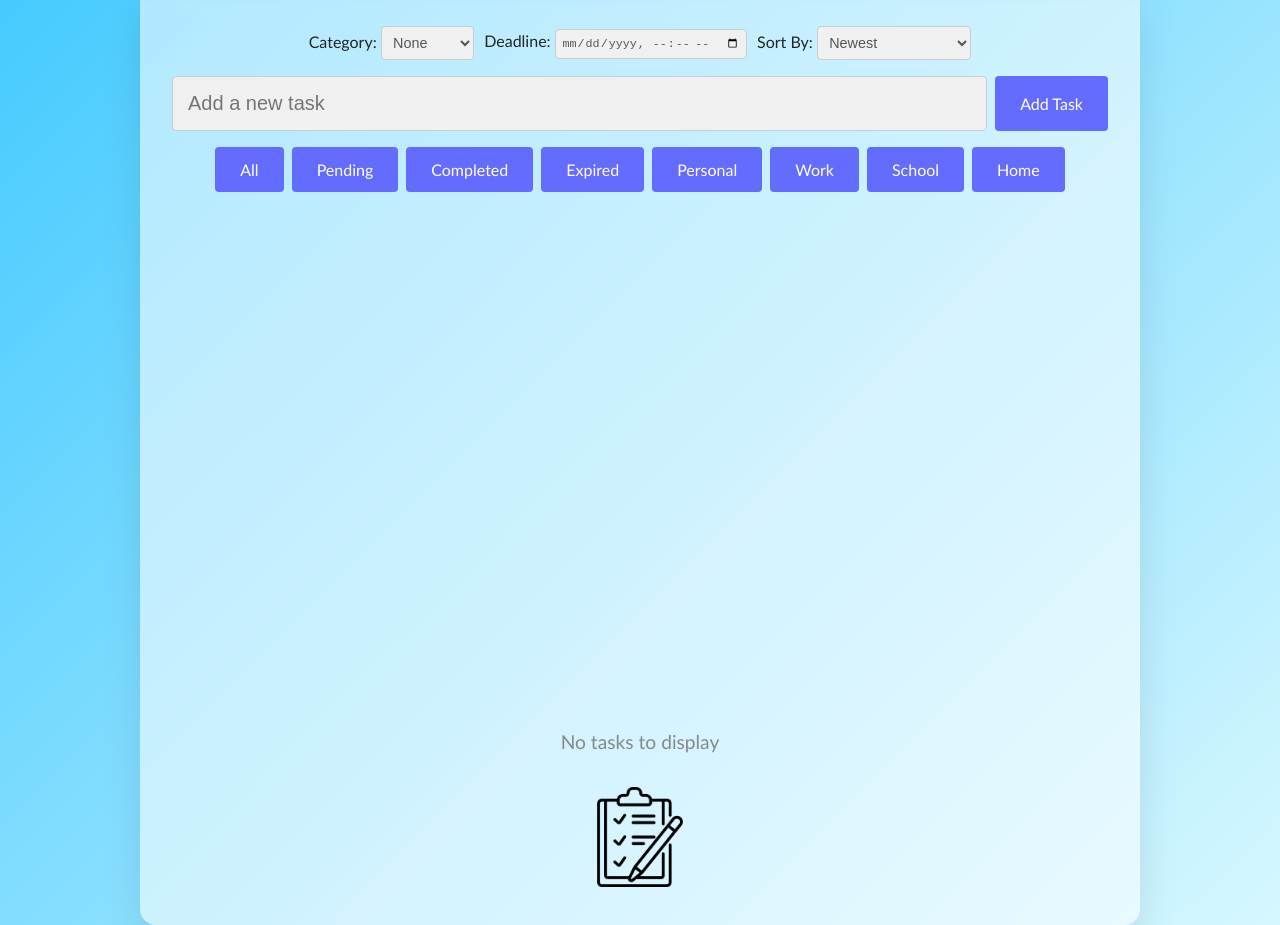
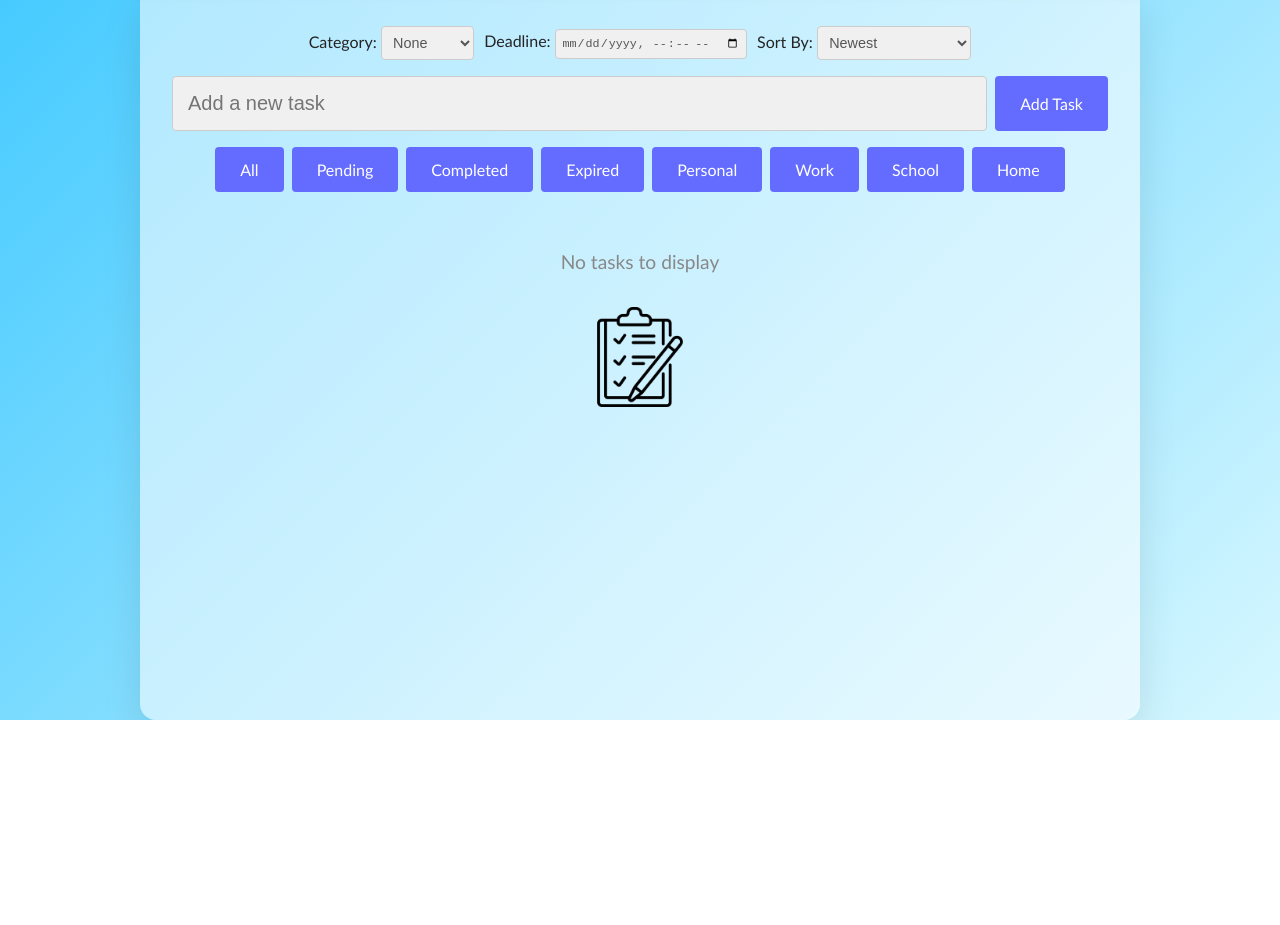
Before and after one commit to MJayConstantino/Activity1_To-do-list, a website built with Vite: page index.html in a window 1280 px wide. Shown: the part 120-1045 px from the top of the page. After the commit the page ends 840 px from the top, so only its background shows below. Built offline with nearby package versions, Linux system fonts and the light colour scheme.

Commit message:
small fix noTaskImage and text

```diff
--- a/index.html
+++ b/index.html
@@ -56,10 +56,10 @@
         </div>
         <div class="scrollable-task-list">
           <ul id="taskList"></ul>
-        </div>
-        <div id="noTasksContainer">
-          <p id="noTasksMessage">No tasks to display</p>
-          <img src="./src/images/no-tasks.png" alt="No tasks image" id="noTasksImage" />
+          <div id="noTasksContainer"></div>
+            <p id="noTasksMessage">No tasks to display</p>
+            <img src="./src/images/no-tasks.png" alt="No tasks image" id="noTasksImage" />
+          </div>
         </div>
       </div>
     </div>
--- a/src/main.ts
+++ b/src/main.ts
@@ -100,6 +100,8 @@ class ToDoList {
 
     const filteredTasks = this.filterTasks(filter);
     const sortedTasks = this.sortTasksByDeadline(filteredTasks);
+
+    console.log(sortedTasks.length);
 
     if (sortedTasks.length === 0) {
       this.noTasksMessage.style.display = 'block';
```
